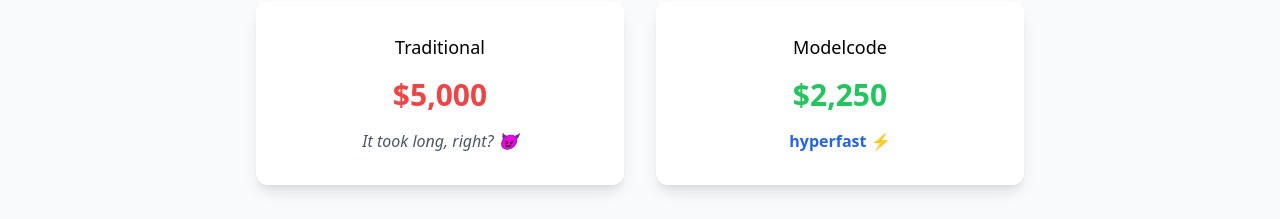
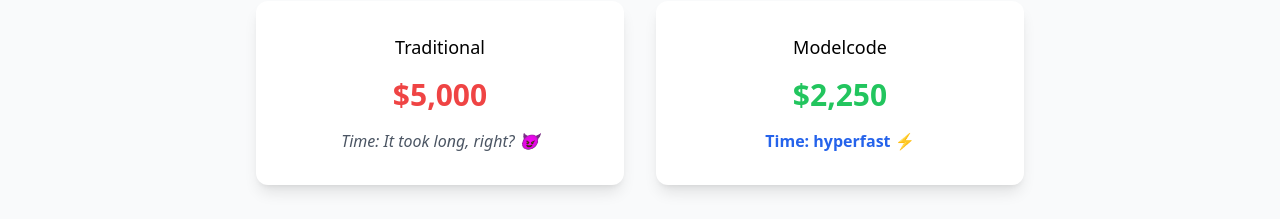
Before and after one commit to ModelcodeDev/Modelcode, a React (Vite) app: page / in a window 1280 px wide. Shown: the part 1900-2119 px from the top of the page. Built offline with nearby package versions, Linux system fonts and the light colour scheme.

Commit message:
Add time labels to calculators
Added "Time::" label next to "It took long, right? 😈" and "hyperfast ⚡" in the PhotoshootCalculator component to provide clarity to users about the context of time in the comparisons.
[skip gpt_engineer]

```diff
--- a/src/components/PhotoshootCalculator.tsx
+++ b/src/components/PhotoshootCalculator.tsx
@@ -49,7 +49,7 @@ const PhotoshootCalculator = ({ className, id }: PhotoshootCalculatorProps) => {
                   ${lastCost.toLocaleString()}
                 </p>
                 <p className="text-gray-600 text-center italic">
-                  It took long, right? 😈
+                  Time: It took long, right? 😈
                 </p>
               </div>
 
@@ -59,7 +59,7 @@ const PhotoshootCalculator = ({ className, id }: PhotoshootCalculatorProps) => {
                   ${modelcodeCost.toLocaleString()}
                 </p>
                 <p className="text-blue-600 font-semibold text-center">
-                  hyperfast ⚡
+                  Time: hyperfast ⚡
                 </p>
               </div>
             </div>
```
